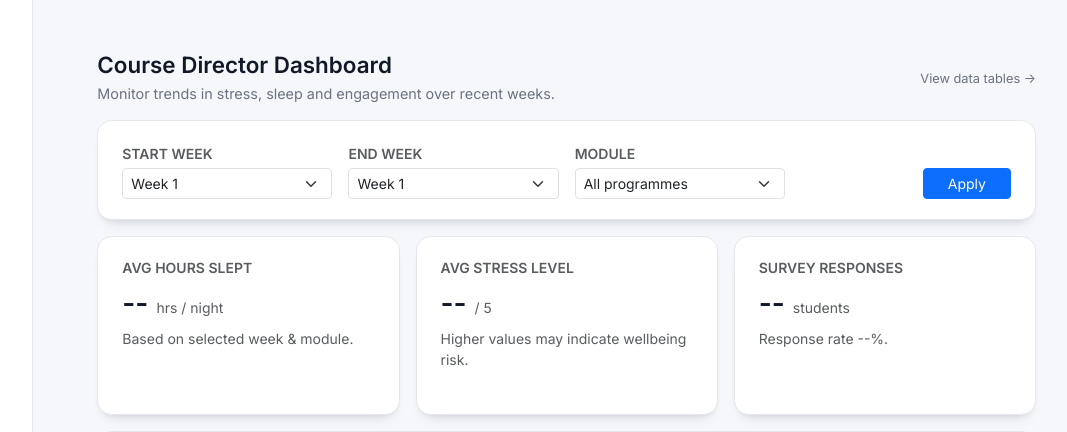
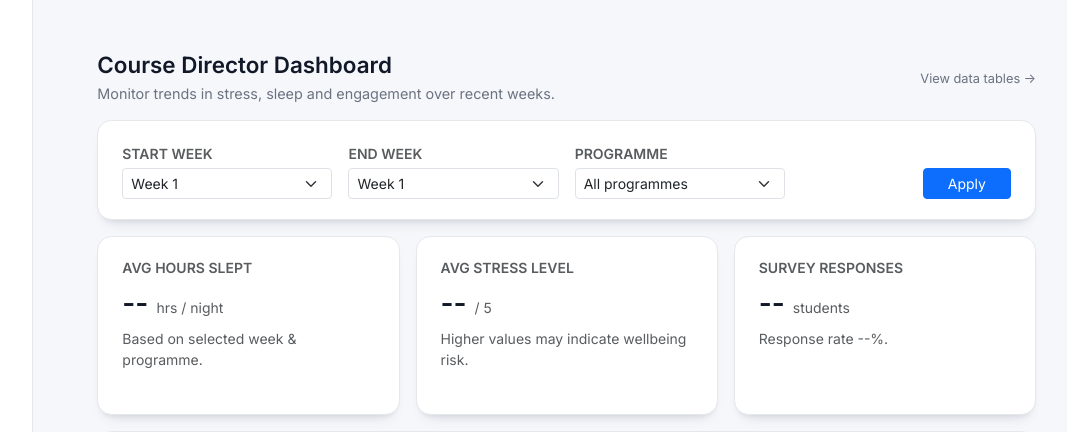
Before and after one commit to lw384/Student-Wellbeing-Monitor, a Flask app: template src/student_wellbeing_monitor/ui/templates/dashboard.html in a window 1280 px wide. Shown: the part 51-483 px from the top of the page, without its empty margins (180-1247 px from the left). Run offline with Flask 3, Linux system fonts and the light colour scheme; the template is opened without the code that fills it, so the values that code supplies are empty.

Commit message:
fix: fix search filter

```diff
--- a/src/student_wellbeing_monitor/ui/app.py
+++ b/src/student_wellbeing_monitor/ui/app.py
@@ -2,7 +2,7 @@
 from flask import Flask, render_template, request, redirect, url_for, flash
 import os
 import math
-from student_wellbeing_monitor.database import read
+from student_wellbeing_monitor.database.read import get_programmes, get_all_weeks
 from student_wellbeing_monitor.services.upload_service import import_csv_by_type
 from student_wellbeing_monitor.services.wellbeing_service import wellbeing_service
 
@@ -32,21 +32,33 @@ def dashboard(role):
     if role not in ("wellbeing", "course_leader"):
         return redirect(url_for("index"))
 
-    # 1. 读取筛选参数（week / module_code），支持 ?week=3&module_code=WG1F6
-    week = request.args.get("week", type=int) or 1
-    module_code = request.args.get("module_code", default="")
+    # weeks list
+    weeks = get_all_weeks()  # [1,2,3,4,5,6,7,8]
+    start_week = request.args.get(
+        "start_week", type=int, default=min(weeks) if weeks else 1
+    )
+    end_week = request.args.get(
+        "end_week", type=int, default=max(weeks) if weeks else 8
+    )
 
-    # 2. 先给一些假数据 / 占位数据，保证模板里的变量都有
-    weeks = list(range(1, 13))  # week 1–12
+    # 3. programme list
+    programme_rows = get_programmes()
+    programmes = [
+        {
+            "id": row["programme_id"],
+            "code": row["programme_code"],
+            "name": row["programme_name"],
+        }
+        for row in programme_rows
+    ]
+    current_programme = request.args.get("programme_id", default="", type=str)
 
-    # 这里先写死两个 module，后面可以从数据库读
-    modules = [
-        {"code": "WG1F6", "name": "AI Fundamentals"},
-        {"code": "CS2A4", "name": "Python Programming"},
-    ]
-
-    # 统计摘要（后面可以用你写的分析函数算出来）
-    summary_card = wellbeing_service.get_dashboard_summary(start_week=1, end_week=8)
+    # summary
+    summary_card = wellbeing_service.get_dashboard_summary(
+        start_week,
+        end_week,
+        programme_id=current_programme if current_programme else None,
+    )
     summary = {
         "response_count": summary_card["surveyResponses"]["studentCount"],
         "response_rate": summary_card["surveyResponses"]["responseRate"],
@@ -54,20 +66,28 @@ def dashboard(role):
         "avg_stress": summary_card["avgStressLevel"],
     }
 
-    # 3) 折线图用的数据
-    line = wellbeing_service.get_stress_sleep_trend(start_week=1, end_week=8)
+    # 3) line
+    line = wellbeing_service.get_stress_sleep_trend(
+        start_week,
+        end_week,
+        programme_id=current_programme if current_programme else None,
+    )
     items = line.get("items", [])
 
     weeks_for_chart = [d["week"] for d in items]
     avg_stress = [d["avgStress"] for d in items]
     avg_sleep = [d["avgSleep"] for d in items]
 
-    # 4) 柱状图用的数据
+    # # 4) bar
     modules_for_chart = ["WG1F6", "CS2A4", "ML3B1", "DS2C3"]
     attendance_rate = [0.92, 0.85, 0.78, 0.88]
 
     if role == "wellbeing":
-        table = wellbeing_service.get_risk_students(start_week=1, end_week=8)
+        table = wellbeing_service.get_risk_students(
+            start_week,
+            end_week,
+            programme_id=current_programme if current_programme else None,
+        )
 
         items = table.get("items", [])
         students_to_contact = []
@@ -80,13 +100,15 @@ def dashboard(role):
                     "detail": item["details"],  # 注意 key 名不同
                 }
             )
+
     return render_template(
         "dashboard.html",
         role=role,
         weeks=weeks,
-        current_week=week,
-        modules=modules,
-        current_module=module_code,
+        current_start_week=start_week,
+        current_end_week=end_week,
+        programmes=programmes,
+        current_programme=current_programme,
         summary=summary,
         weeks_for_chart=weeks_for_chart,  # 如果你想区分，可以改前端变量名
         avg_stress=avg_stress,
--- a/src/student_wellbeing_monitor/ui/charts.py
+++ /dev/null
@@ -1 +0,0 @@
-"""generate charts"""
--- a/src/student_wellbeing_monitor/ui/templates/dashboard.html
+++ b/src/student_wellbeing_monitor/ui/templates/dashboard.html
@@ -35,11 +35,11 @@
         <label class="form-label fw-semibold small text-uppercase text-muted mb-1">
           Start Week
         </label>
-        <select name="week" class="form-select form-select-sm">
+        <select name="start_week" class="form-select form-select-sm">
           {# weeks 是后端传入的列表，例如 [1,2,...,12]；current_week 当前选中值 #}
           {% for w in weeks|default([1,2,3,4,5,6,7,8]) %}
             <option value="{{ w }}"
-                    {% if w == current_week|default(1) %}selected{% endif %}>
+                    {% if w == current_start_week %}selected{% endif %}>
               Week {{ w }}
              </option>
           {% endfor %}
@@ -50,11 +50,11 @@
         <label class="form-label fw-semibold small text-uppercase text-muted mb-1">
           End Week
         </label>
-        <select name="week" class="form-select form-select-sm">
+        <select name="end_week" class="form-select form-select-sm">
           {# weeks 是后端传入的列表，例如 [1,2,...,12]；current_week 当前选中值 #}
           {% for w in weeks|default([1,2,3,4,5,6,7,8]) %}
             <option value="{{ w }}"
-                    {% if w == current_week|default(1) %}selected{% endif %}>
+                    {% if w == current_end_week %}selected{% endif %}>
               Week {{ w }}
              </option>
           {% endfor %}
@@ -63,15 +63,15 @@
 
       <div class="col-12 col-md-3">
         <label class="form-label fw-semibold small text-uppercase text-muted mb-1">
-          Module
+          Programme
         </label>
-        <select name="module_code" class="form-select form-select-sm">
+        <select name="programme_id" class="form-select form-select-sm">
           <option value="">All programmes</option>
-          {# modules 是后端传入的 [{code, name}] 列表 #}
-          {% for m in modules|default([]) %}
-            <option value="{{ m.code }}"
-                    {% if m.code == current_module|default('') %}selected{% endif %}>
-              {{ m.code }} – {{ m.name }}
+          {# programme from database #}
+          {% for p in programmes|default([]) %}
+            <option value="{{ p.id }}"
+                    {% if p.id == current_programme|default('') %}selected{% endif %}>
+              {{ p.code }} – {{ p.name }}
             </option>
           {% endfor %}
         </select>
@@ -101,7 +101,7 @@
           <span class="text-muted small">hrs / night</span>
         </div>
         <p class="text-muted small mb-0 mt-1">
-          Based on selected week & module.
+          Based on selected week & programme.
         </p>
       </div>
     </div>
@@ -230,13 +230,13 @@
   const weeks       = {{ weeks_for_chart|tojson }};
   const avgStress   = {{ avg_stress|tojson }};
   const avgSleep    = {{ avg_sleep|tojson }};
-  const modules     = {{ modules_for_chart|tojson }};
+  // const programme     = {{ modules_for_chart|tojson }};
   const attRate     = {{ attendance_rate|tojson }};
 
   console.log("weeks =", weeks);
   console.log("avgStress =", avgStress);
   console.log("avgSleep =", avgSleep);
-  console.log("modules =", modules);
+  // console.log("modules =", modules);
   console.log("attRate =", attRate);
   // ========= 折线图 =========
   const lineCtx = document.getElementById('lineChart').getContext('2d');
```
Also changed, not shown: src/student_wellbeing_monitor/database/read.py (+33 -0 lines), README.md.
